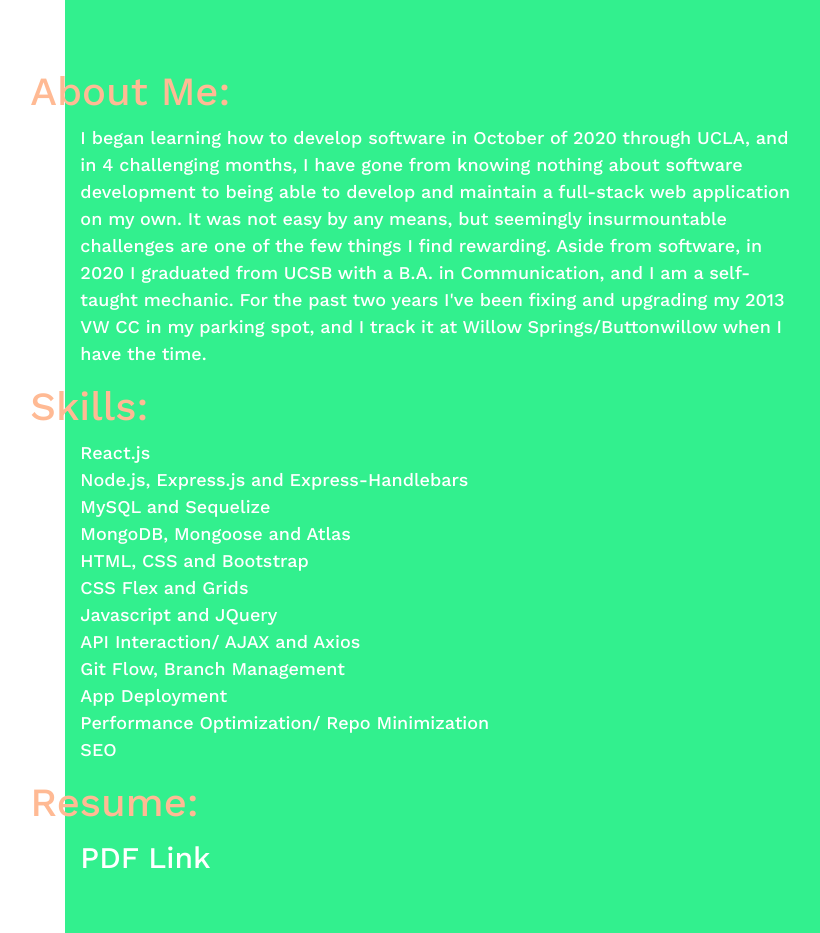
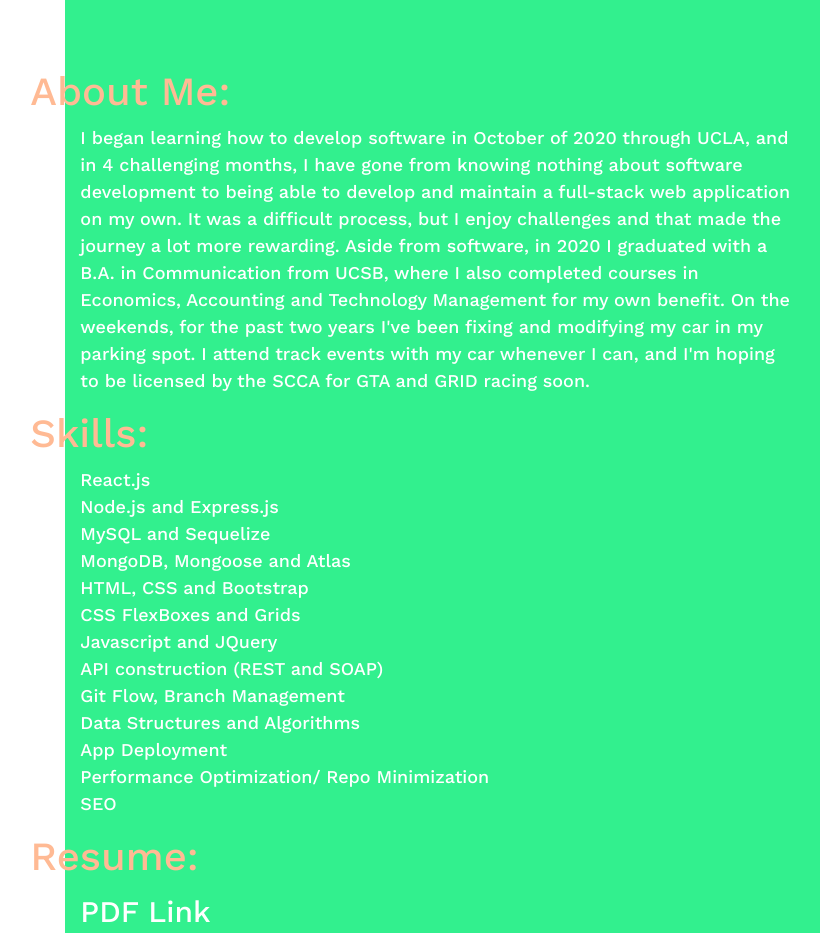
Before and after one commit to brandonleepiercy/react-portfolio, a React (Create React App) app in the folder client/: page /about in a window 1280 px wide. Shown: the part 840-1773 px from the top of the page, without its empty margins (447-1267 px from the left). Built offline with nearby package versions, Linux system fonts and the light colour scheme.

Commit message:
changed the about section

```diff
--- a/client/src/components/InfoBlock/index.js
+++ b/client/src/components/InfoBlock/index.js
@@ -12,18 +12,19 @@ function InfoBlock() {
             </div>
             <div className = "box box-2">
                 <h1>About Me:</h1>
-                <p>I began learning how to develop software in October of 2020 through UCLA, and in 4 challenging months, I have gone from knowing nothing about software development to being able to develop and maintain a full-stack web application on my own. It was not easy by any means, but seemingly insurmountable challenges are one of the few things I find rewarding. Aside from software, in 2020 I graduated from UCSB with a B.A. in Communication, and I am a self-taught mechanic. For the past two years I've been fixing and upgrading my 2013 VW CC in my parking spot, and I track it at Willow Springs/Buttonwillow when I have the time.</p>
+                <p>I began learning how to develop software in October of 2020 through UCLA, and in 4 challenging months, I have gone from knowing nothing about software development to being able to develop and maintain a full-stack web application on my own. It was a difficult process, but I enjoy challenges and that made the journey a lot more rewarding. Aside from software, in 2020 I graduated with a B.A. in Communication from UCSB, where I also completed courses in Economics, Accounting and Technology Management for my own benefit. On the weekends, for the past two years I've been fixing and modifying my car in my parking spot. I attend track events with my car whenever I can, and I'm hoping to be licensed by the SCCA for GTA and GRID racing soon.</p>
                 <h1>Skills:</h1>
                 <ul>
                     <li>React.js</li>
-                    <li>Node.js, Express.js and Express-Handlebars</li>
+                    <li>Node.js and Express.js</li>
                     <li>MySQL and Sequelize</li>
                     <li>MongoDB, Mongoose and Atlas</li>
                     <li>HTML, CSS and Bootstrap</li>
-                    <li>CSS Flex and Grids</li>
+                    <li>CSS FlexBoxes and Grids</li>
                     <li>Javascript and JQuery</li>
-                    <li>API Interaction/ AJAX and Axios</li>
+                    <li>API construction (REST and SOAP)</li>
                     <li>Git Flow, Branch Management</li>
+                    <li>Data Structures and Algorithms</li>
                     <li>App Deployment</li>
                     <li>Performance Optimization/ Repo Minimization</li>
                     <li>SEO</li>
```
